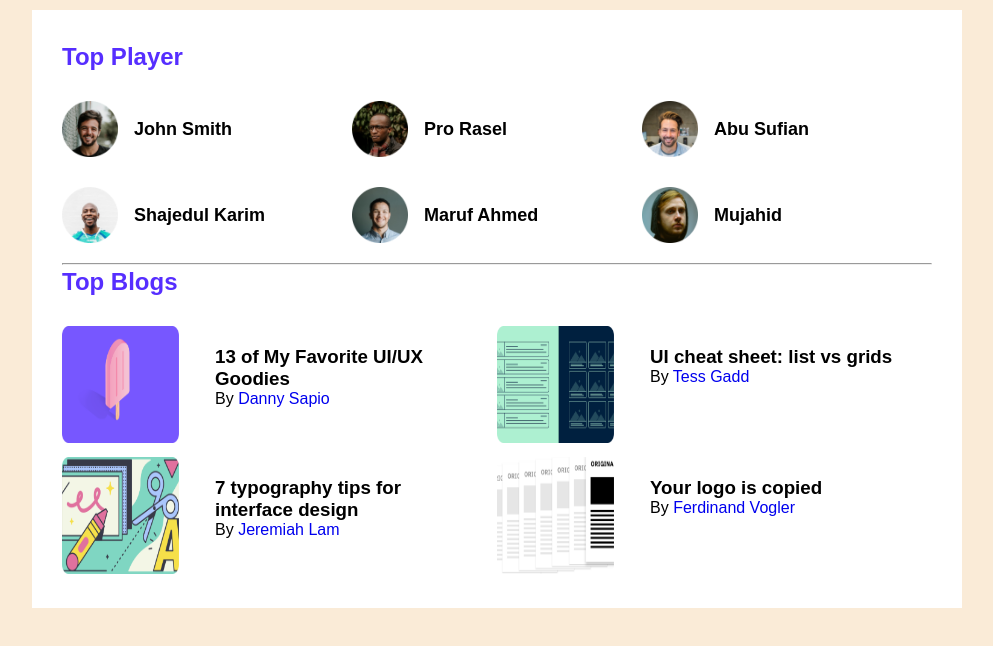
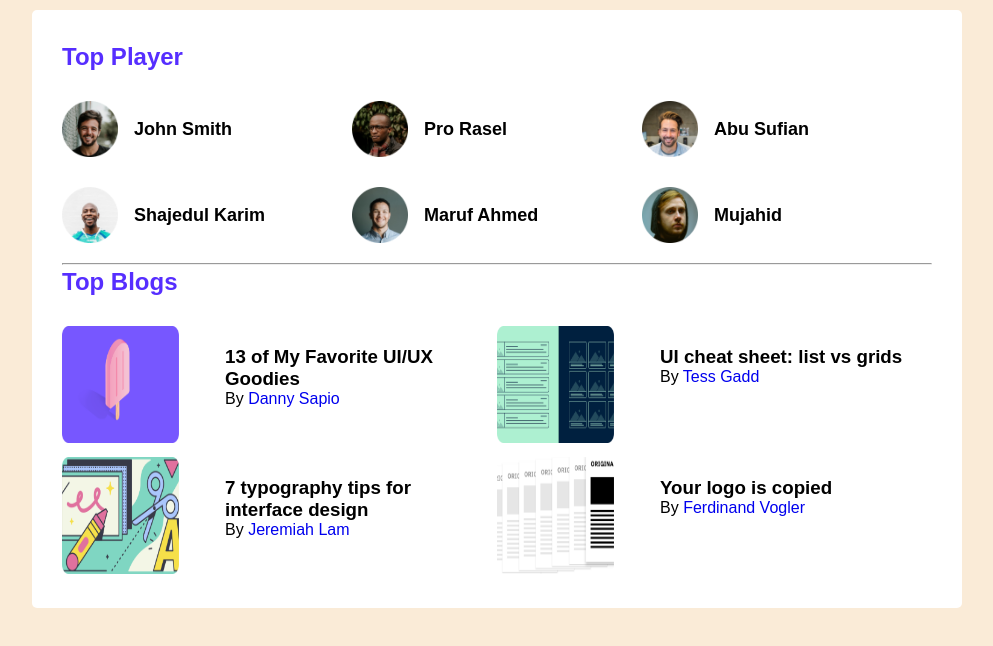
Before and after one commit to devlrakib/figma-to-web, a plain HTML site: page leader-board-main/index.html in a window 1280 px wide. Shown: the whole page, without its empty margins (143-1136 px from the left). Drawn offline with Linux system fonts and the light colour scheme.

Commit message:
first commit

```diff
--- a/leader-board-main/style.css
+++ b/leader-board-main/style.css
@@ -31,6 +31,7 @@ main{
 
 .container{
     background-color: white;
+    border-radius: 5px;
     width: 870px;
     padding: 30px;
 }
@@ -74,7 +75,7 @@ main{
 }
 .blog{
     display: flex;
-    gap: 10px;
+    gap: 20px;
 }
 .blog .thumbnail img{
     width: 117px;
```
